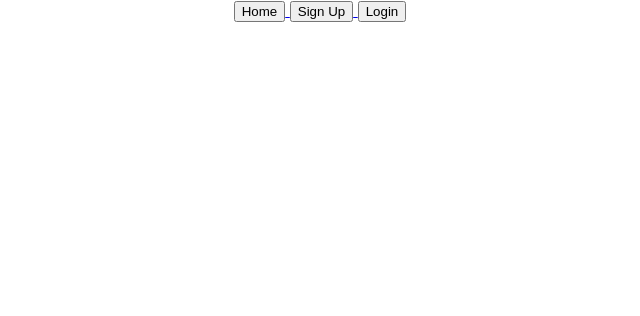
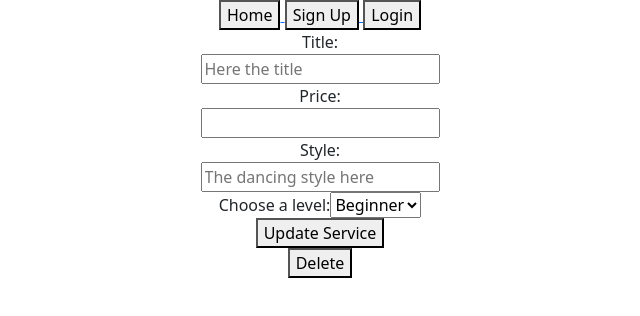
Before and after one commit to Aix-cubana-app/aix-cubana-client-, a React (Create React App) app: page /service/edit/1 in a window 1280 px wide. Before the commit this address had no page. Shown: the top 316 px of the page, without its empty margins (320-960 px from the left). Built offline with nearby package versions, Linux system fonts and the light colour scheme; no server answers.

Commit message:
All functionalities done

```diff
--- a/package.json
+++ b/package.json
@@ -7,7 +7,9 @@
     "@testing-library/react": "^13.4.0",
     "@testing-library/user-event": "^13.5.0",
     "axios": "^1.1.3",
+    "bootstrap": "^5.2.2",
     "react": "^18.2.0",
+    "react-bootstrap": "^2.5.0",
     "react-dom": "^18.2.0",
     "react-router-dom": "^6.4.2",
     "react-scripts": "5.0.1",
--- a/src/App.js
+++ b/src/App.js
@@ -15,7 +15,8 @@ import IsTeacher from "./components/isTeacher";
 import CreateBooking from "./components/CreateBooking";
 import BookingDetails from "./components/BookingDetails";
 import TeacherServices from "./components/TeacherServices";
-
+import CreateService from "./components/CreateService";
+import ServiceEdit from "./components/ServiceEdit"
 
 
 function App() {
@@ -108,7 +109,17 @@ function App() {
               <TeacherServices  />
             </IsTeacher>
           }
-        />
+         />
+         <Route
+          path="/service/create"
+          element={
+            <IsTeacher>
+              <CreateService  />
+            </IsTeacher>
+          }
+         />
+
+<Route path="/service/edit/:id" element={<ServiceEdit />} />
 
       </Routes>
     </div>
--- a/src/components/BookingDetails.js
+++ b/src/components/BookingDetails.js
@@ -22,7 +22,7 @@ function BookingDetails(){
 
         axios.get(process.env.REACT_APP_API_URL + "/api/booking/details/" + id, { headers: { Authorization: `Bearer ${token}` } } )
         .then((BookingDetails) => {
-            console.log(BookingDetails.data)
+
             setDetails(BookingDetails.data)
         })
         .catch((err) => console.log("Problem getting the Booking from database" + err)
--- a/src/components/CreateBooking.js
+++ b/src/components/CreateBooking.js
@@ -26,8 +26,13 @@ function CreateBooking({updateBookings}) {
 
   useEffect(() => {
     getlistOfTeachers(storedToken);
+  }, []);
+
+  useEffect(() => {
     getlistOfServices(storedToken);
   }, [teacher]);
+
+
 
   const getlistOfTeachers = (token) => {
     axios
@@ -43,6 +48,9 @@ function CreateBooking({updateBookings}) {
   };
 
   const getlistOfServices = (token) => {
+
+    if(teacher){
+
       axios
         .get(`${process.env.REACT_APP_API_URL}/api/service/services/${teacher}`,
          { headers: { Authorization: `Bearer ${token}` },
@@ -53,6 +61,9 @@ function CreateBooking({updateBookings}) {
         .catch((err) =>
           console.log("Problem getting the teachers from database" + err)
         );
+
+    }
+
   };
 
   const handleSubmit = (e) => {
@@ -130,8 +141,8 @@ function CreateBooking({updateBookings}) {
             <option value="" selected>
               Select a teacher
             </option>
-            {teacherList.map((teacher) => {
-              return <option value={teacher._id}>{teacher.name}</option>;
+            {teacherList.map( (teacher) => {
+              return <option key={teacher._id} value={teacher._id}>{teacher.name}</option>;
             })}
           </select>
         </div>
@@ -152,7 +163,7 @@ function CreateBooking({updateBookings}) {
                 Select a service
               </option>
               {servicesList.map((service) => {
-                return <option value={service._id}>{service.title}</option>;
+                return <option key={service._id} value={service._id}>{service.title}</option>;
               })}
             </select>
           </div>
--- /dev/null
+++ b/src/components/CreateService.js
@@ -0,0 +1,132 @@
+import axios from "axios";
+
+import { useEffect, useState, useContext } from "react";
+import { useNavigate } from "react-router-dom";
+import { AuthContext } from "../context/auth.context";
+
+function CreateService() {
+
+  const { user } = useContext(AuthContext);
+
+  const storedToken = localStorage.getItem("authToken");
+
+  const [title, setTitle] = useState("");
+  const [price, setPrice] = useState("");
+  const [style, setStyle] = useState("");
+  const [level, setLevel] = useState("");
+
+
+  const navigate = useNavigate();
+
+  const handleSubmit = (e) => {
+
+    e.preventDefault();
+
+    const newService = {
+        title,
+        price,
+        style,
+        level,
+        teacher: user._id
+    };
+
+    axios
+      .post(`${process.env.REACT_APP_API_URL}/api//service/create`, newService,
+      { headers: { Authorization: `Bearer ${storedToken}` }     })
+      .then( (service) => {
+
+        navigate("/services");
+
+      })
+      .catch((err) => console.log("Problem creating a new Service" + err));
+
+
+
+
+  };
+
+  return (
+    <div className="container">
+      <form id="create-service-form" onSubmit={handleSubmit}>
+        <div>
+          <div>
+            <label for="title-form">Service Name:</label>
+          </div>
+
+          <div>
+            <input
+              id="title-form"
+              type="text"
+              name="title"
+              value={title}
+              placeholder="Here the title"
+              onChange={(e) => {
+                setTitle(e.target.value);
+              }}
+            />
+          </div>
+        </div>
+
+        <div>
+          <div>
+            <label for="price-form">Price:</label>
+          </div>
+
+          <div>
+            <input
+              id="price-form"
+              type="number"
+              name="price"
+              value={price}
+              onChange={(e) => {
+                setPrice(e.target.value);
+              }}
+            />
+          </div>
+        </div>
+
+        <div>
+          <div>
+            <label for="style-form">Style:</label>
+          </div>
+
+          <div>
+            <input
+              id="style-form"
+              type="text"
+              name="style"
+              value={style}
+              placeholder="The dancing style here"
+              onChange={(e) => {
+                setStyle(e.target.value);
+              }}
+            />
+          </div>
+        </div>
+
+        <div>
+          <label for="level-select">Choose a level:</label>
+
+          <select
+            name="level"
+            id="level-select"
+            form="create-service-form"
+            onChange={(e) => {
+              setLevel(e.target.value);
+            }}
+          >
+            <option value="Beginner" > Beginner </option>
+            <option value="Middle" > Middle</option>
+            <option value="Advance" > Advance</option>
+
+          </select>
+        </div>
+
+
+        <button>Create Service</button>
+      </form>
+    </div>
+  );
+}
+
+export default CreateService;
--- a/src/components/Navbar.js
+++ b/src/components/Navbar.js
@@ -28,14 +28,17 @@ function Navbar() {
           </NavLink>
 
           {user.isTeacher && (
-              <div>
+              <>
               <NavLink to="/bookings/teacher">
                 <button>Teacher Bookings</button>
               </NavLink>
               <NavLink to="/services">
                 <button>Teacher Services</button>
               </NavLink>
-              </div>
+              <NavLink to="/service/create">
+                <button>Create Service</button>
+              </NavLink>
+              </>
           )}
 
           <button onClick={logOutUser}>Logout</button>
--- /dev/null
+++ b/src/components/ServiceEdit.js
@@ -0,0 +1,171 @@
+import axios from "axios";
+import { useContext, useEffect } from "react";
+import { useState } from "react";
+import { useNavigate, useParams } from "react-router-dom";
+import { AuthContext } from "../context/auth.context";
+
+function ServiceEdit() {
+
+  const storedToken = localStorage.getItem("authToken");
+  const { user } = useContext(AuthContext);
+
+  const { id } = useParams();
+
+  const [details, setDetails] = useState({});
+
+  const [title, setTitle] = useState("");
+  const [price, setPrice] = useState("");
+  const [style, setStyle] = useState("");
+  const [level, setLevel] = useState("");
+
+  useEffect(() => {
+    getServiceDetails(storedToken);
+  }, []);
+
+  const getServiceDetails = (token) => {
+    axios
+      .get(process.env.REACT_APP_API_URL + "/api/service/details/" + id, {
+        headers: { Authorization: `Bearer ${token}` },
+      })
+      .then((serviceDetails) => {
+        setDetails(serviceDetails.data);
+        setTitle(serviceDetails.data.title);
+        setPrice(serviceDetails.data.price);
+        setStyle(serviceDetails.data.style);
+        setLevel(serviceDetails.data.level);
+      })
+      .catch((err) =>
+        console.log("Problem getting the Booking from database" + err)
+      );
+  };
+
+  const deleteService = (token, serviceId) => {
+    axios
+      .delete(
+        `${process.env.REACT_APP_API_URL}/api/service/delete/${serviceId}`,
+        { headers: { Authorization: `Bearer ${token}` } }
+      )
+      .then((deletedService) => {
+        console.log("You deleted the service with ID" + deleteService._id);
+        navigate("/services");
+      })
+      .catch((err) =>
+        console.log("Problem deleting the services from database" + err)
+      );
+  };
+
+  //Handling the form
+
+
+  const navigate = useNavigate();
+
+  const handleSubmit = (e) => {
+    e.preventDefault();
+
+    const updatedService = {
+      title,
+      price,
+      style,
+      level,
+      teacher: user._id,
+    };
+
+    axios
+      .put(
+        `${process.env.REACT_APP_API_URL}/api/service/update/${id}`,
+        updatedService,
+        {
+          headers: { Authorization: `Bearer ${storedToken}` },
+        }
+      )
+      .then((service) => {
+        navigate("/services");
+      })
+      .catch((err) => console.log("Problem creating a new Service" + err));
+  };
+
+  return (
+    <div className="container">
+      <form id="create-service-form" onSubmit={handleSubmit}>
+        <div>
+          <div>
+            <label for="title-form">Title:</label>
+          </div>
+
+          <div>
+            <input
+              id="title-form"
+              type="text"
+              name="title"
+              value={title}
+              placeholder="Here the title"
+              onChange={(e) => {
+                setTitle(e.target.value);
+              }}
+            />
+          </div>
+        </div>
+
+        <div>
+          <div>
+            <label for="price-form">Price:</label>
+          </div>
+
+          <div>
+            <input
+              id="price-form"
+              type="number"
+              name="price"
+              value={price}
+              onChange={(e) => {
+                setPrice(e.target.value);
+              }}
+            />
+          </div>
+        </div>
+
+        <div>
+          <div>
+            <label for="style-form">Style:</label>
+          </div>
+
+          <div>
+            <input
+              id="style-form"
+              type="text"
+              name="style"
+              value={style}
+              placeholder="The dancing style here"
+              onChange={(e) => {
+                setStyle(e.target.value);
+              }}
+            />
+          </div>
+        </div>
+
+        <div>
+          <label for="level-select">Choose a level:</label>
+
+          <select
+            name="level"
+            id="level-select"
+            form="create-service-form"
+            value={level}
+            onChange={(e) => {
+              setLevel(e.target.value);
+            }}
+          >
+            <option value="Beginner"> Beginner </option>
+            <option value="Middle"> Middle</option>
+            <option value="Advance"> Advance</option>
+          </select>
+        </div>
+
+        <button>Update Service</button>
+      </form>
+      <button onClick={() => deleteService(storedToken, id)}>Delete</button>
+    </div>
+  );
+}
+
+export default ServiceEdit;
--- a/src/components/TeacherBookings.js
+++ b/src/components/TeacherBookings.js
@@ -17,7 +17,7 @@ function TeacherBookings({ bookings, updateBookings }){
         <div>
         {bookings.map( (booking) => {
             return(
-                <div>
+                <div key={booking._id}>
                 <p>{booking.location}</p>
                 <p>{booking.date} </p>
                 <p>{booking.service.title} </p>
@@ -25,7 +25,9 @@ function TeacherBookings({ bookings, updateBookings }){
                 <p>{booking.description} </p>
                 <p>{booking.teacher.name} </p>
                 <p>{booking.owner.name} </p>
-                <Link to={`/booking/details/${booking._id}`}>More details</Link>
+                <Link to={`/booking/details/${booking._id}`}>
+                    <button>More Details</button>
+                </Link>
 
                 </div>
                 )
--- a/src/components/TeacherServices.js
+++ b/src/components/TeacherServices.js
@@ -1,31 +1,25 @@
-
 import axios from "axios";
 import { useContext, useEffect, useState } from "react";
 import { Link } from "react-router-dom";
 import { AuthContext } from "../context/auth.context";
 
-
-
-function TeacherServices({ bookings, updateBookings }){
-
+function TeacherServices({ bookings, updateBookings }) {
   const storedToken = localStorage.getItem("authToken");
   const { user } = useContext(AuthContext);
 
-
-
   const [services, setServices] = useState([]);
 
-
   // eslint-disable-next-line
-    useEffect( () => {
+  useEffect(() => {
     getServices(storedToken);
-    }, [] )
-
+  }, []);
 
   const getServices = (token) => {
-
     axios
-          .get(`${process.env.REACT_APP_API_URL}/api/service/services/${user._id}`, { headers: { Authorization: `Bearer ${token}` } } )
+      .get(
+        `${process.env.REACT_APP_API_URL}/api/service/services/${user._id}`,
+        { headers: { Authorization: `Bearer ${token}` } }
+      )
       .then((servicesArr) => {
 
         setServices(servicesArr.data);
@@ -38,46 +32,30 @@ function TeacherServices({ bookings, updateBookings }){
 
 
 
-
-
-
-
-
-    return(
+  return (
     <div className="container">
-        { (services && services.length !== 0)
-        ?
+      {services && services.length !== 0 ? (
         <div>
-        {services.map( (service) => {
-
-
-            return(
-                <div>
-                <p>{service.title}</p>
+          {services.map((service) => {
+            return (
+              <div key={service._id}>
+                <h3>{service.title}</h3>
                 <p>{service.price} </p>
                 <p>{service.style} </p>
                 <p>{service.level} </p>
-
-
-
+                <Link to={"/service/edit/" + service._id}>
+                    <button>Edit</button>
+                </Link>
 
               </div>
-                )
+            );
           })}
-
         </div>
-
-        :
+      ) : (
         <h1>You have no services</h1>
-        }
-
-
+      )}
     </div>
-    )
-
-
-
-
+  );
 }
 
 export default TeacherServices;
--- a/src/components/UserBookings.js
+++ b/src/components/UserBookings.js
@@ -31,11 +31,13 @@ function UserBookings({ bookings, updateBookings }){
 
 
             return(
-                <div>
+                <div key={booking._id}>
                 <p>{booking.location}</p>
                 <p>{booking.date} </p>
                 <p>{booking.description} </p>
-                <Link to={`/booking/details/${booking._id}`}>More details</Link>
+                <Link to={`/booking/details/${booking._id}`}>
+                    <button>More Details</button>
+                </Link>
 
 
 
--- a/src/index.js
+++ b/src/index.js
@@ -5,6 +5,7 @@ import App from './App';
 import reportWebVitals from './reportWebVitals';
 import { BrowserRouter } from 'react-router-dom';
 import { AuthProviderWrapper } from "./context/auth.context";
+import 'bootstrap/dist/css/bootstrap.min.css';
 
 const root = ReactDOM.createRoot(document.getElementById('root'));
 root.render(
```
Also changed, not shown: 1 other file (tests, documents, lock files or other folders). Lines whose indentation alone changed are shown as unchanged.
